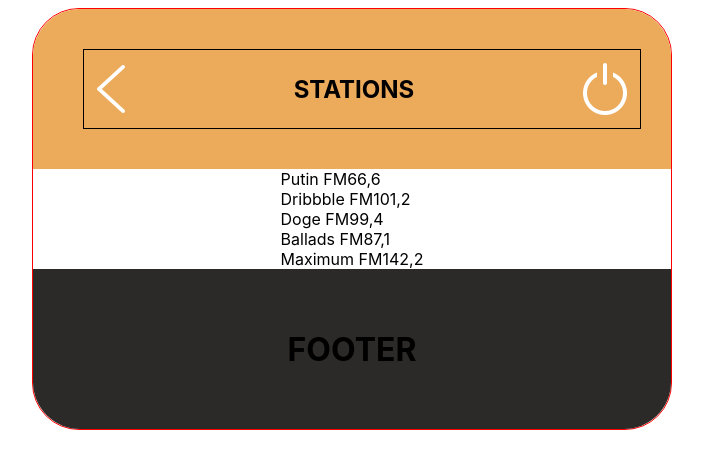
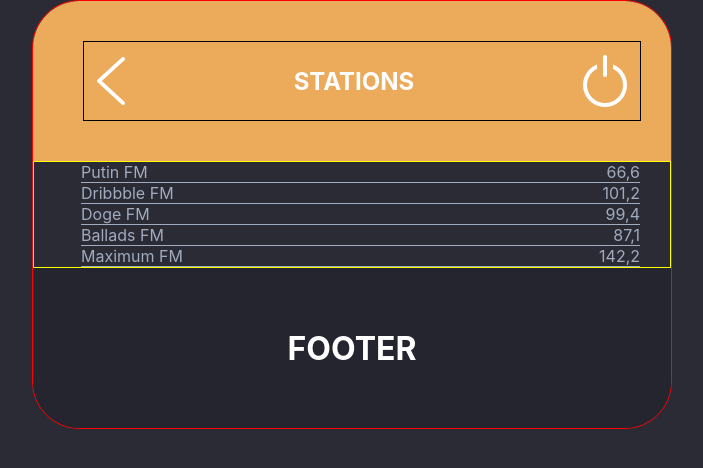
Before and after one commit to tlgadrkn/radio-stations, a React (Create React App) app: page / in a window 1280 px wide. Shown: the top 468 px of the page, without its empty margins (288-991 px from the left). Built offline with nearby package versions, Linux system fonts and the light colour scheme.

Commit message:
Basic List Item component

```diff
--- a/src/components/Footer/index.module.css
+++ b/src/components/Footer/index.module.css
@@ -1,7 +1,7 @@
 .footer {
   height: 160px;
   width: 100%;
-  background-color: #2c2a28;
+  background-color: #25252f;
   border-bottom-left-radius: 47px;
   border-bottom-right-radius: 47px;
   display: flex;
--- /dev/null
+++ b/src/components/ListItem/index.module.css
@@ -0,0 +1,7 @@
+.listItem {
+  display: flex;
+  justify-content: space-between;
+  list-style-type: none;
+  border-bottom: 1px solid #a2abbd;
+  color: #a2abbd;
+}
--- /dev/null
+++ b/src/components/ListItem/index.tsx
@@ -0,0 +1,16 @@
+import * as React from 'react'
+import styles from './index.module.css'
+interface Props {
+  key: string
+  children: React.ReactNode
+}
+
+const ListItem: React.FC<Props> = ({key, children, ...props}) => {
+  return (
+    <li className={styles.listItem} key={key} {...props}>
+      {children}
+    </li>
+  )
+}
+
+export default ListItem
--- a/src/components/StationsList/index.module.css
+++ b/src/components/StationsList/index.module.css
@@ -1,3 +1,16 @@
+.stationListWrapper {
+  width: 100%;
+  border: 1px solid yellow;
+  display: flex;
+  justify-content: space-between;
+  flex-direction: column;
+  padding-left: 47px;
+  padding-right: 30px;
+}
 .stationList {
-  max-width: 563px;
+  margin-left: 0;
+  display: flex;
+  justify-content: space-between;
+  flex-direction: column;
+  list-style-type: none;
 }
--- a/src/components/StationsList/index.tsx
+++ b/src/components/StationsList/index.tsx
@@ -1,8 +1,10 @@
 import * as React from 'react'
+import ListItem from '../ListItem'
 import styles from './index.module.css'
+
 interface Props {}
 
-const StationList = (props: Props) => {
+const StationList: React.FC<Props> = () => {
   const stations = [
     {name: 'Putin FM', number: '66,6'},
     {name: 'Dribbble FM', number: '101,2'},
@@ -11,15 +13,17 @@ const StationList = (props: Props) => {
     {name: 'Maximum FM', number: '142,2'},
   ]
   return (
-    <div className={styles.stationList}>
+    <div className={styles.stationListWrapper}>
+      <ul className={styles.stationList}>
         {stations.map(item => {
           return (
-          <div key={item.number}>
+            <ListItem key={item.number}>
               <span>{item.name}</span>
               <span>{item.number}</span>
-          </div>
+            </ListItem>
           )
         })}
+      </ul>
     </div>
   )
 }
--- a/src/index.css
+++ b/src/index.css
@@ -8,12 +8,14 @@ html {
 *:before,
 *:after {
   box-sizing: inherit;
+  margin: 0;
+  padding: 0;
 }
 html,
 body {
   font-size: 16px;
   font-family: -apple-system, BlinkMacSystemFont, 'Segoe UI', Roboto, Helvetica,
     Arial, sans-serif, 'Apple Color Emoji', 'Segoe UI Emoji', 'Segoe UI Symbol';
-  background-color: var(--primary-black);
-  color: var(--primary-text-color);
+  background-color: #2b2b36;
+  color: #fff;
 }
```
Lines whose indentation alone changed are shown as unchanged.
